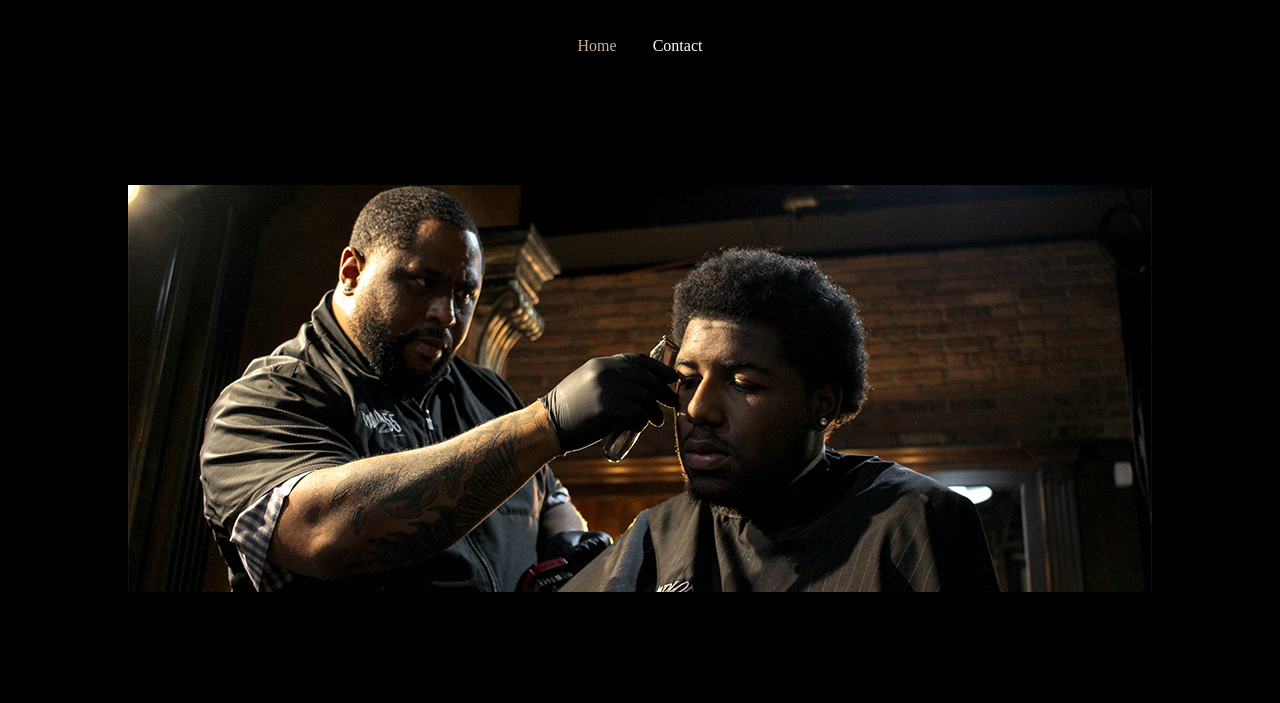
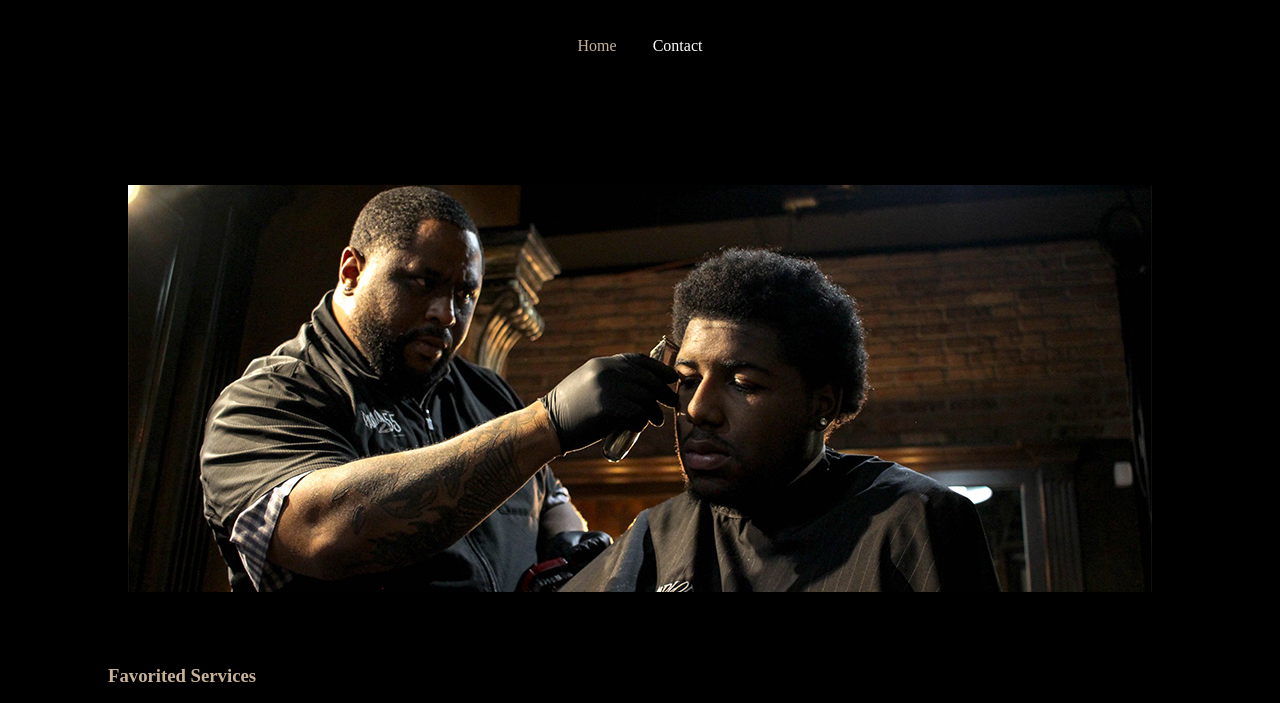
Before and after one commit to BalderramaIvan-FS/BalderramaIvan-FS.github.io, a plain HTML site: page index.html in a window 1280 px wide. Shown: the part 202-905 px from the top of the page. Drawn offline with Linux system fonts and the light colour scheme.

Commit message:
finished styling

```diff
--- a/style.css
+++ b/style.css
@@ -13,7 +13,6 @@ body {
 .navigation a{
     color: white;
     padding: 5px 16px;
-
     /* removes any decorations set by default */
     text-decoration: none;
 }
@@ -38,7 +37,6 @@ h2{
 p{
     color: white;
     text-align: center;
-    margin: auto;
     padding-bottom: 50px;
 }
 li{
@@ -53,3 +51,7 @@ hr{
     background-color: darkgrey;
     margin-bottom: 50px;
 }
+h3{
+    padding-left: 100px;
+    color: #C7B299;
+}
```
